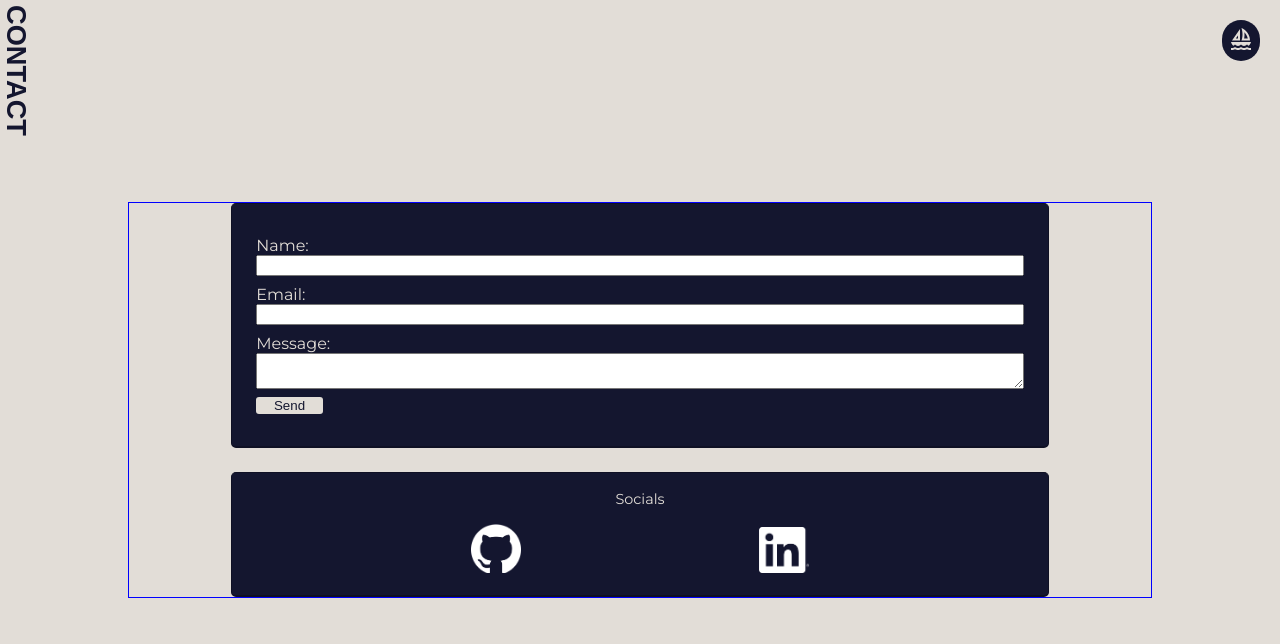
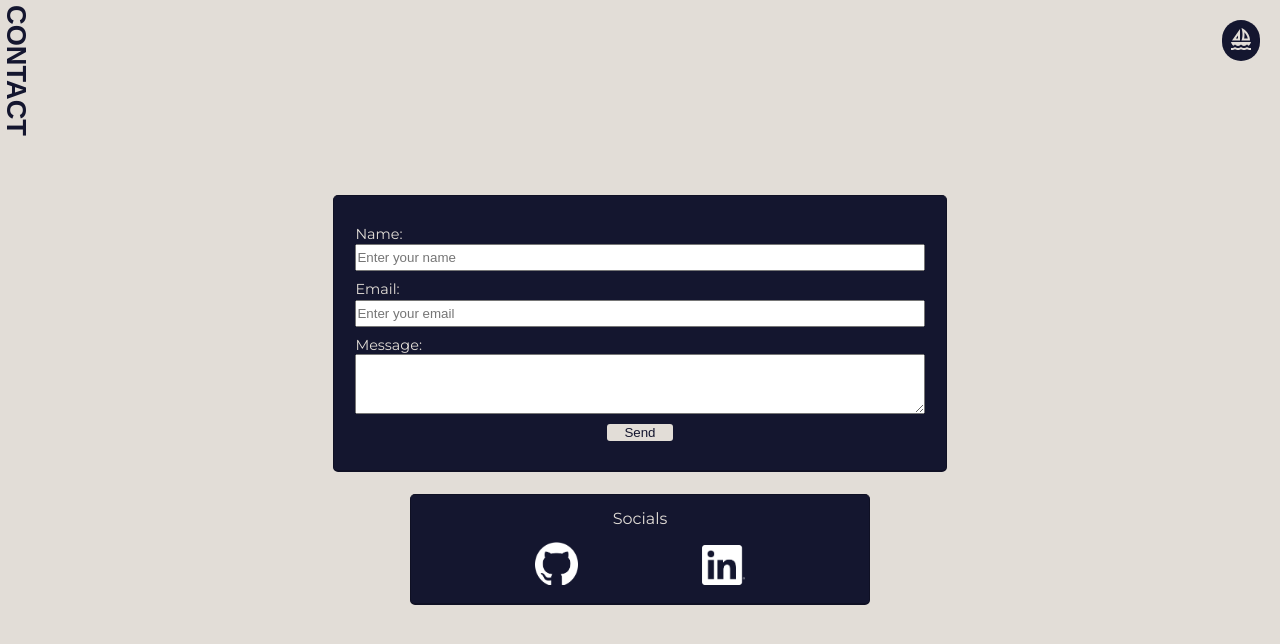
Before and after one commit to Pedrocas74/Pedro-portfolio, a React (Vite) app: page /contact in a window 1280 px wide. Shown: the top 644 px of the page. Built offline with nearby package versions, Linux system fonts and the light colour scheme; a web font is replaced by a local one.

Commit message:
Add responsive design to Contact page

```diff
--- a/src/Components/ContactForm.jsx
+++ b/src/Components/ContactForm.jsx
@@ -31,11 +31,11 @@ export default function ContactForm() {    //Powered by Formspree
     <form onSubmit={handleSubmit}>
       <label htmlFor="name">
         Name:
-        <input type="text" name="name" id='name' required />
+        <input type="text" name="name" id='name' placeholder='Enter your name' required />
       </label>
       <label htmlFor='email'>
         Email:
-        <input type="email" name="email" id='email' required />
+        <input type="email" name="email" id='email' placeholder='Enter your email' required />
       </label>
       <label htmlFor='message' className={styles.messageBox}>
         Message:
--- a/src/Components/ContactForm.module.css
+++ b/src/Components/ContactForm.module.css
@@ -20,6 +20,7 @@ form button {
     border: #14162f;
     color: #14162f;
     border-radius: 3px;
+    margin: 0 auto;
 }
 form button:hover {
     cursor: pointer;
@@ -31,18 +32,19 @@ form button:active {
 
 form input {
     width: 100%;
-    margin-bottom: 0.7em;
+    margin: 0.1em 0 0.7em 0;
+    padding: 0.3em 0;
 }
 
 form textarea {
     min-width: 100%;
     max-width: 100%;
-    min-height: 25px;
+    min-height: 60px;
     max-height: 235px;
 }
 
 .messageBox {
     display: flex;
     flex-direction: column;
-    margin-bottom: 0.5em;
+    margin-bottom: 0.7em;
 }
--- a/src/styles/about.module.css
+++ b/src/styles/about.module.css
@@ -15,10 +15,10 @@
 }
 
 .avatar {
-    max-width: 270px;
+    max-width: 300px;
     height: auto;
     position: fixed;
-    left: -65px;
+    left: -69px;
     bottom: -45px;
 }
 
--- a/src/styles/contact.module.css
+++ b/src/styles/contact.module.css
@@ -17,31 +17,23 @@
 .contactsContainer {
     display: flex;
     flex-direction: column;
-    /* border: 1px solid purple; */
+    /* border: 10px solid purple; */
     align-items: center;
     justify-content: center;
     height: 100vh;
     font-family: "Montserrat", sans-serif;
     color: #14162f;
+    font-size: 0.9rem;
 }
 
 .contacts {
-    border: 1px solid blue;
+    /* border: 1px solid blue; */
     width: 80%;
     display: flex;
     flex-direction: column;
     justify-content: space-evenly;
     align-items: center;
 }
-.contacts a {
-    text-decoration: none;
-    font-size: 1.4rem;
-    color: #14162f;
-}
-.contacts span {
-    font-size: 1.2rem;
-}
-
 
 .socials {
     width: 80%;
@@ -56,7 +48,7 @@
     padding-top: 1em;
 }
 .socials span {
-    font-size: 0.9rem;
+    font-size: 1rem;
 }
 
 .socialsIcons {
@@ -68,5 +60,69 @@
     padding: 1em 0;
 }
 .socialsIcons img {
-    width: 50px;
+    width: 3em;
 }
+
+
+
+/* -------------MEDIA QUERIES----------- */
+
+/* DEFAULT */
+
+/* .socials {
+    width: 80%;
+} */
+
+/* .contacts {
+    width: 80%;
+} */
+
+/* .socials span {
+    font-size: 1rem;
+} */
+
+/* Mobile L */
+@media (600px <= width <= 767px) {
+
+}
+
+/* Tablet */
+@media (768px <= width <= 1023px) {
+    .socials {
+        width: 60%;
+    }
+}
+
+/* Desktop S */
+@media (1024px <= width <= 1279px) {
+    .socials {
+        width: 60%;
+    }
+
+    .contacts {
+        width: 60%;
+    }
+}
+
+
+/* Desktop M/L */
+@media (1280px <= width <= 1599px) {
+    .socials {
+        width: 60%;
+    }
+
+    .contacts {
+        width: 60%;
+    }
+}
+
+/* Extra Large Screens */
+@media (width >= 1600px) {
+    .socials {
+        width: 60%;
+    }
+
+    .contacts {
+        width: 60%;
+    }
+}
--- a/src/styles/home.module.css
+++ b/src/styles/home.module.css
@@ -151,7 +151,7 @@
     }
 
     .titleRole, .titleDev {
-        font-size: 5 rem;
+        font-size: 4.4rem;
     }
 }
 
```
